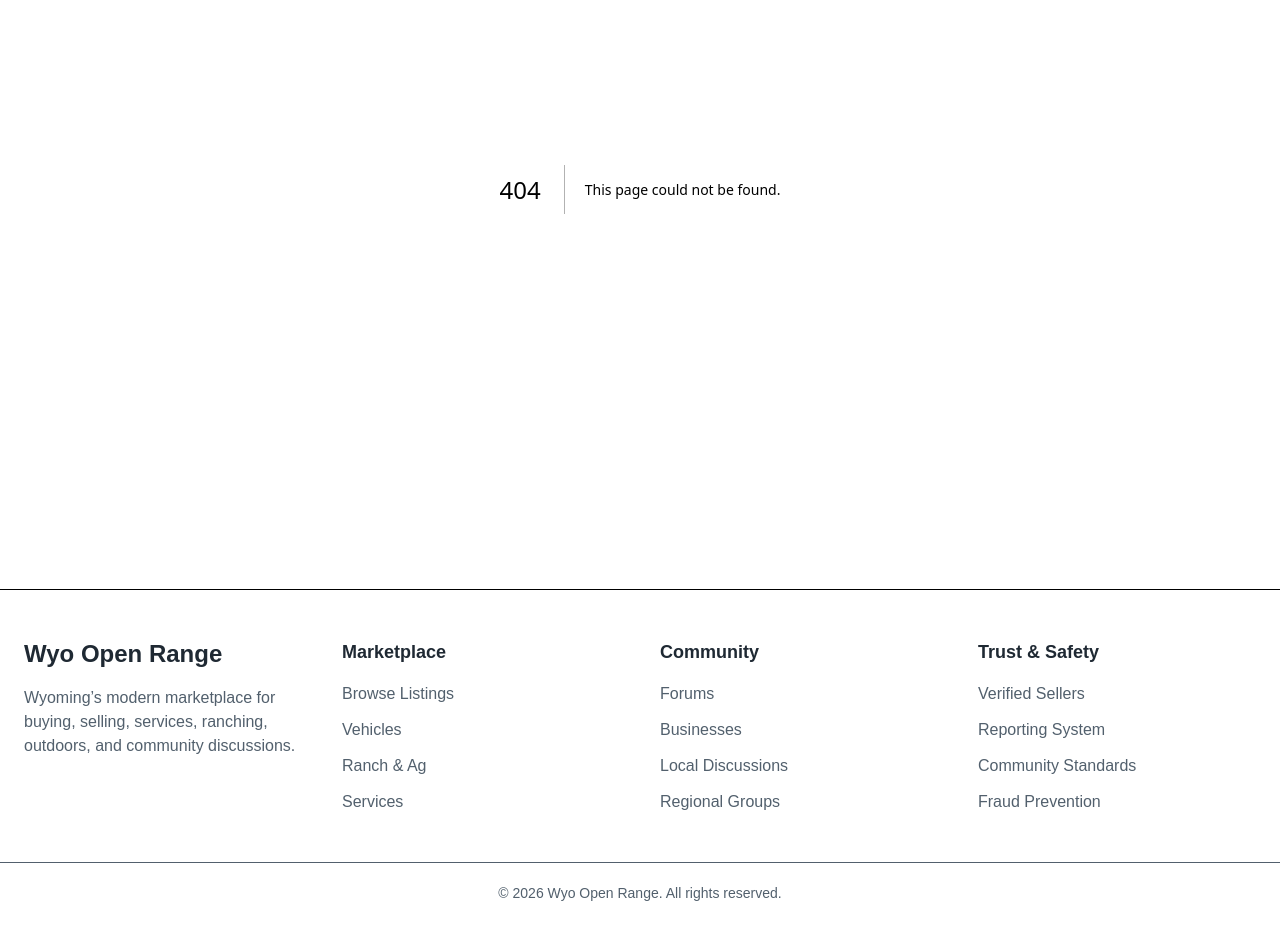
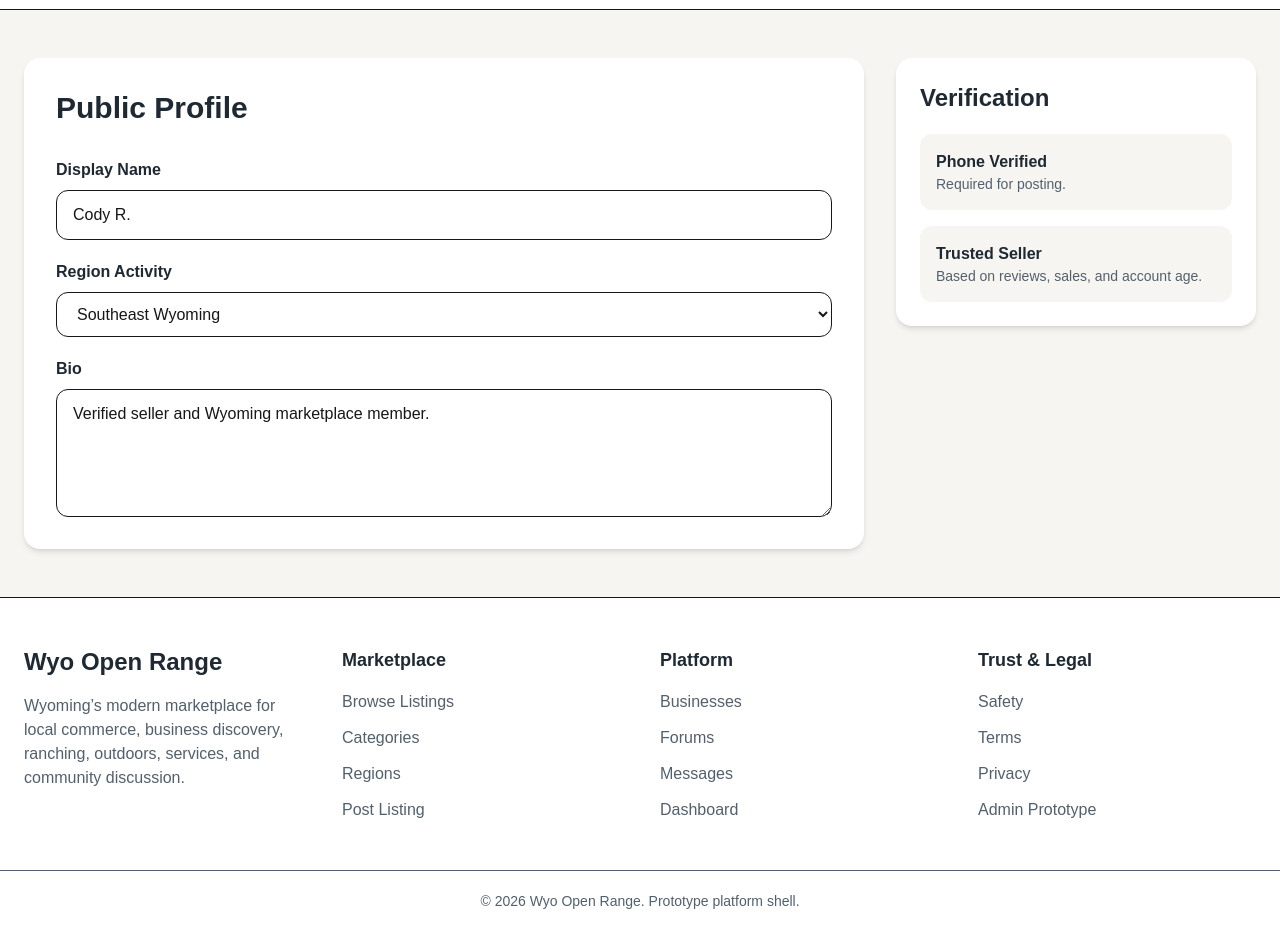
Before and after one commit to MReed606/wyo-open-range-v2, a Next.js app: page /account in a window 1280 px wide. Before the commit this address had no page. Shown: the part 280-1211 px from the top of the page. Built offline with nearby package versions, Linux system fonts and the light colour scheme.

Commit message:
Complete prototype platform shell

```diff
--- /dev/null
+++ b/src/app/account/page.tsx
@@ -0,0 +1,57 @@
+import { PageHeader } from "@/components/PageHeader";
+
+export default function AccountPage() {
+  return (
+    <main className="min-h-screen bg-[#F7F5F2]">
+      <PageHeader
+        eyebrow="Account Settings"
+        title="Profile & Preferences"
+        description="Manage profile identity, verification, privacy, notifications, and trusted seller settings."
+      />
+
+      <section className="mx-auto grid max-w-7xl gap-8 px-6 py-12 lg:grid-cols-[1fr_360px]">
+        <div className="rounded-2xl bg-white p-8 shadow-md">
+          <h2 className="text-3xl font-bold text-[#1F2933]">Public Profile</h2>
+
+          <div className="mt-8 grid gap-5">
+            <label className="grid gap-2">
+              <span className="font-bold text-[#1F2933]">Display Name</span>
+              <input className="rounded-xl border px-4 py-3" defaultValue="Cody R." />
+            </label>
+
+            <label className="grid gap-2">
+              <span className="font-bold text-[#1F2933]">Region Activity</span>
+              <select className="rounded-xl border px-4 py-3">
+                <option>Southeast Wyoming</option>
+                <option>Statewide</option>
+                <option>Central Wyoming</option>
+              </select>
+            </label>
+
+            <label className="grid gap-2">
+              <span className="font-bold text-[#1F2933]">Bio</span>
+              <textarea
+                className="min-h-32 rounded-xl border px-4 py-3"
+                defaultValue="Verified seller and Wyoming marketplace member."
+              />
+            </label>
+          </div>
+        </div>
+
+        <aside className="h-fit rounded-2xl bg-white p-6 shadow-md">
+          <h2 className="text-2xl font-bold text-[#1F2933]">Verification</h2>
+          <div className="mt-5 space-y-4">
+            <div className="rounded-xl bg-[#F7F5F2] p-4">
+              <p className="font-bold text-[#1F2933]">Phone Verified</p>
+              <p className="text-sm text-[#52606D]">Required for posting.</p>
+            </div>
+            <div className="rounded-xl bg-[#F7F5F2] p-4">
+              <p className="font-bold text-[#1F2933]">Trusted Seller</p>
+              <p className="text-sm text-[#52606D]">Based on reviews, sales, and account age.</p>
+            </div>
+          </div>
+        </aside>
+      </section>
+    </main>
+  );
+}
--- /dev/null
+++ b/src/app/admin/page.tsx
@@ -0,0 +1,36 @@
+import { PageHeader } from "@/components/PageHeader";
+
+const queues = [
+  ["Flagged Listings", "7"],
+  ["User Reports", "12"],
+  ["Business Verifications", "4"],
+  ["Forum Reports", "5"],
+  ["Appeals", "2"],
+  ["Risk Alerts", "9"],
+];
+
+export default function AdminPage() {
+  return (
+    <main className="min-h-screen bg-[#F7F5F2]">
+      <PageHeader
+        eyebrow="Admin Control Center"
+        title="Platform Operations"
+        description="Prototype dashboard for moderation queues, trust systems, reports, business verification, and regional platform health."
+      />
+
+      <section className="mx-auto max-w-7xl px-6 py-12">
+        <div className="grid gap-6 md:grid-cols-3">
+          {queues.map(([label, value]) => (
+            <div key={label} className="rounded-2xl bg-white p-6 shadow-md">
+              <p className="text-sm font-bold uppercase tracking-wide text-[#52606D]">{label}</p>
+              <p className="mt-3 text-4xl font-bold text-[#1F2933]">{value}</p>
+              <button className="mt-5 rounded-xl bg-[#2F5D50] px-4 py-2 text-sm font-semibold text-white">
+                Review Queue
+              </button>
+            </div>
+          ))}
+        </div>
+      </section>
+    </main>
+  );
+}
--- /dev/null
+++ b/src/app/dashboard/page.tsx
@@ -0,0 +1,39 @@
+import { PageHeader } from "@/components/PageHeader";
+import { ListingCard } from "@/components/ListingCard";
+import { listings } from "@/data/listings";
+
+export default function DashboardPage() {
+  return (
+    <main className="min-h-screen bg-[#F7F5F2]">
+      <PageHeader
+        eyebrow="User Dashboard"
+        title="Your Marketplace"
+        description="Manage listings, messages, saved items, offers, reviews, and account settings."
+      />
+
+      <section className="mx-auto max-w-7xl px-6 py-12">
+        <div className="grid gap-6 md:grid-cols-4">
+          {[
+            ["Active Listings", "4"],
+            ["Saved Items", "12"],
+            ["Messages", "3"],
+            ["Completed Sales", "38"],
+          ].map(([label, value]) => (
+            <div key={label} className="rounded-2xl bg-white p-6 shadow-md">
+              <p className="text-sm font-bold uppercase tracking-wide text-[#52606D]">{label}</p>
+              <p className="mt-3 text-4xl font-bold text-[#1F2933]">{value}</p>
+            </div>
+          ))}
+        </div>
+
+        <h2 className="mt-12 text-3xl font-bold text-[#1F2933]">Your Listings</h2>
+
+        <div className="mt-6 grid gap-6 sm:grid-cols-2 lg:grid-cols-3">
+          {listings.map((listing) => (
+            <ListingCard key={listing.slug} {...listing} />
+          ))}
+        </div>
+      </section>
+    </main>
+  );
+}
--- /dev/null
+++ b/src/app/privacy/page.tsx
@@ -0,0 +1,23 @@
+import { PageHeader } from "@/components/PageHeader";
+
+export default function PrivacyPage() {
+  return (
+    <main className="min-h-screen bg-[#F7F5F2]">
+      <PageHeader
+        eyebrow="Legal"
+        title="Privacy Policy"
+        description="Prototype placeholder for future privacy, data retention, user controls, and account deactivation policy."
+      />
+
+      <section className="mx-auto max-w-4xl px-6 py-12">
+        <div className="rounded-2xl bg-white p-8 shadow-md">
+          <p className="text-lg leading-8 text-[#52606D]">
+            This page is a placeholder. Before launch, this should define how
+            Wyo Open Range handles account data, verification data, messages,
+            moderation records, reviews, and user-controlled visibility settings.
+          </p>
+        </div>
+      </section>
+    </main>
+  );
+}
--- /dev/null
+++ b/src/app/safety/page.tsx
@@ -0,0 +1,28 @@
+import { PageHeader } from "@/components/PageHeader";
+
+export default function SafetyPage() {
+  return (
+    <main className="min-h-screen bg-[#F7F5F2]">
+      <PageHeader
+        eyebrow="Trust & Safety"
+        title="Marketplace Safety"
+        description="Wyo Open Range is built around verified users, reporting tools, moderation, seller reputation, and safer local transactions."
+      />
+
+      <section className="mx-auto max-w-7xl px-6 py-12">
+        <div className="grid gap-6 md:grid-cols-3">
+          {[
+            ["Verified Identity", "Phone verification and trust badges help reduce anonymous scam behavior."],
+            ["Report System", "Users can report listings, messages, businesses, profiles, reviews, and forum posts."],
+            ["Reputation", "Reviews, completed sales, account age, and moderation history help build trusted profiles."],
+          ].map(([title, text]) => (
+            <div key={title} className="rounded-2xl bg-white p-6 shadow-md">
+              <h2 className="text-2xl font-bold text-[#1F2933]">{title}</h2>
+              <p className="mt-4 text-[#52606D]">{text}</p>
+            </div>
+          ))}
+        </div>
+      </section>
+    </main>
+  );
+}
--- /dev/null
+++ b/src/app/saved/page.tsx
@@ -0,0 +1,23 @@
+import { ListingCard } from "@/components/ListingCard";
+import { PageHeader } from "@/components/PageHeader";
+import { listings } from "@/data/listings";
+
+export default function SavedPage() {
+  return (
+    <main className="min-h-screen bg-[#F7F5F2]">
+      <PageHeader
+        eyebrow="Saved Items"
+        title="Saved Listings"
+        description="Listings, searches, sellers, and businesses you want to come back to later."
+      />
+
+      <section className="mx-auto max-w-7xl px-6 py-12">
+        <div className="grid gap-6 sm:grid-cols-2 lg:grid-cols-3">
+          {listings.slice(0, 3).map((listing) => (
+            <ListingCard key={listing.slug} {...listing} />
+          ))}
+        </div>
+      </section>
+    </main>
+  );
+}
--- /dev/null
+++ b/src/app/terms/page.tsx
@@ -0,0 +1,23 @@
+import { PageHeader } from "@/components/PageHeader";
+
+export default function TermsPage() {
+  return (
+    <main className="min-h-screen bg-[#F7F5F2]">
+      <PageHeader
+        eyebrow="Legal"
+        title="Terms of Service"
+        description="Prototype placeholder for future platform terms, marketplace rules, firearm compliance language, and community standards."
+      />
+
+      <section className="mx-auto max-w-4xl px-6 py-12">
+        <div className="rounded-2xl bg-white p-8 shadow-md">
+          <p className="text-lg leading-8 text-[#52606D]">
+            This page is a placeholder. Before launch, this should be replaced
+            with attorney-reviewed terms of service, marketplace rules,
+            prohibited content policy, user conduct rules, and compliance language.
+          </p>
+        </div>
+      </section>
+    </main>
+  );
+}
--- a/src/components/Footer.tsx
+++ b/src/components/Footer.tsx
@@ -1,61 +1,50 @@
+import Link from "next/link";
+
 export function Footer() {
   return (
     <footer className="border-t bg-white">
       <div className="mx-auto grid max-w-7xl gap-10 px-6 py-12 md:grid-cols-4">
         <div>
-          <h2 className="text-2xl font-bold text-[#1F2933]">
-            Wyo Open Range
-          </h2>
-
+          <h2 className="text-2xl font-bold text-[#1F2933]">Wyo Open Range</h2>
           <p className="mt-4 text-[#52606D]">
-            Wyoming’s modern marketplace for buying,
-            selling, services, ranching, outdoors,
-            and community discussions.
+            Wyoming’s modern marketplace for local commerce, business discovery,
+            ranching, outdoors, services, and community discussion.
           </p>
         </div>
 
         <div>
-          <h3 className="text-lg font-bold text-[#1F2933]">
-            Marketplace
-          </h3>
-
+          <h3 className="text-lg font-bold text-[#1F2933]">Marketplace</h3>
           <ul className="mt-4 space-y-3 text-[#52606D]">
-            <li>Browse Listings</li>
-            <li>Vehicles</li>
-            <li>Ranch & Ag</li>
-            <li>Services</li>
+            <li><Link href="/listings">Browse Listings</Link></li>
+            <li><Link href="/categories">Categories</Link></li>
+            <li><Link href="/regions">Regions</Link></li>
+            <li><Link href="/post">Post Listing</Link></li>
           </ul>
         </div>
 
         <div>
-          <h3 className="text-lg font-bold text-[#1F2933]">
-            Community
-          </h3>
-
+          <h3 className="text-lg font-bold text-[#1F2933]">Platform</h3>
           <ul className="mt-4 space-y-3 text-[#52606D]">
-            <li>Forums</li>
-            <li>Businesses</li>
-            <li>Local Discussions</li>
-            <li>Regional Groups</li>
+            <li><Link href="/businesses">Businesses</Link></li>
+            <li><Link href="/forums">Forums</Link></li>
+            <li><Link href="/messages">Messages</Link></li>
+            <li><Link href="/dashboard">Dashboard</Link></li>
           </ul>
         </div>
 
         <div>
-          <h3 className="text-lg font-bold text-[#1F2933]">
-            Trust & Safety
-          </h3>
-
+          <h3 className="text-lg font-bold text-[#1F2933]">Trust & Legal</h3>
           <ul className="mt-4 space-y-3 text-[#52606D]">
-            <li>Verified Sellers</li>
-            <li>Reporting System</li>
-            <li>Community Standards</li>
-            <li>Fraud Prevention</li>
+            <li><Link href="/safety">Safety</Link></li>
+            <li><Link href="/terms">Terms</Link></li>
+            <li><Link href="/privacy">Privacy</Link></li>
+            <li><Link href="/admin">Admin Prototype</Link></li>
           </ul>
         </div>
       </div>
 
       <div className="border-t px-6 py-5 text-center text-sm text-[#52606D]">
-        © 2026 Wyo Open Range. All rights reserved.
+        © 2026 Wyo Open Range. Prototype platform shell.
       </div>
     </footer>
   );
--- a/src/components/NavBar.tsx
+++ b/src/components/NavBar.tsx
@@ -4,37 +4,17 @@ export function NavBar() {
   return (
     <nav className="sticky top-0 z-50 border-b border-black/10 bg-white shadow-sm">
       <div className="mx-auto flex max-w-7xl items-center justify-between px-6 py-4">
-        <Link
-          href="/"
-          className="text-xl font-bold tracking-tight text-[#1F2933]"
-        >
+        <Link href="/" className="text-xl font-bold tracking-tight text-[#1F2933]">
           Wyo Open Range
         </Link>
 
-        <div className="hidden items-center gap-7 md:flex">
-          <Link href="/listings" className="text-sm font-bold text-[#1F2933] hover:text-[#2F5D50]">
-            Browse
-          </Link>
-
-          <Link href="/categories" className="text-sm font-bold text-[#1F2933] hover:text-[#2F5D50]">
-            Categories
-          </Link>
-
-          <Link href="/regions" className="text-sm font-bold text-[#1F2933] hover:text-[#2F5D50]">
-            Regions
-          </Link>
-
-          <Link href="/forums" className="text-sm font-bold text-[#1F2933] hover:text-[#2F5D50]">
-            Forums
-          </Link>
-
-          <Link href="/businesses" className="text-sm font-bold text-[#1F2933] hover:text-[#2F5D50]">
-            Businesses
-          </Link>
-
-          <Link href="/messages" className="text-sm font-bold text-[#1F2933] hover:text-[#2F5D50]">
-            Messages
-          </Link>
+        <div className="hidden items-center gap-6 md:flex">
+          <Link href="/listings" className="text-sm font-bold text-[#1F2933] hover:text-[#2F5D50]">Browse</Link>
+          <Link href="/regions" className="text-sm font-bold text-[#1F2933] hover:text-[#2F5D50]">Regions</Link>
+          <Link href="/forums" className="text-sm font-bold text-[#1F2933] hover:text-[#2F5D50]">Forums</Link>
+          <Link href="/businesses" className="text-sm font-bold text-[#1F2933] hover:text-[#2F5D50]">Businesses</Link>
+          <Link href="/messages" className="text-sm font-bold text-[#1F2933] hover:text-[#2F5D50]">Messages</Link>
+          <Link href="/dashboard" className="text-sm font-bold text-[#1F2933] hover:text-[#2F5D50]">Dashboard</Link>
         </div>
 
         <Link
```
